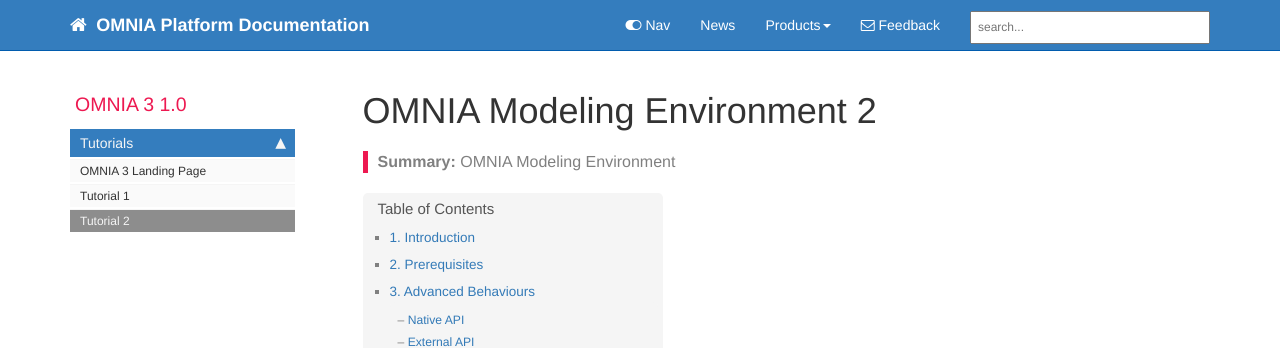
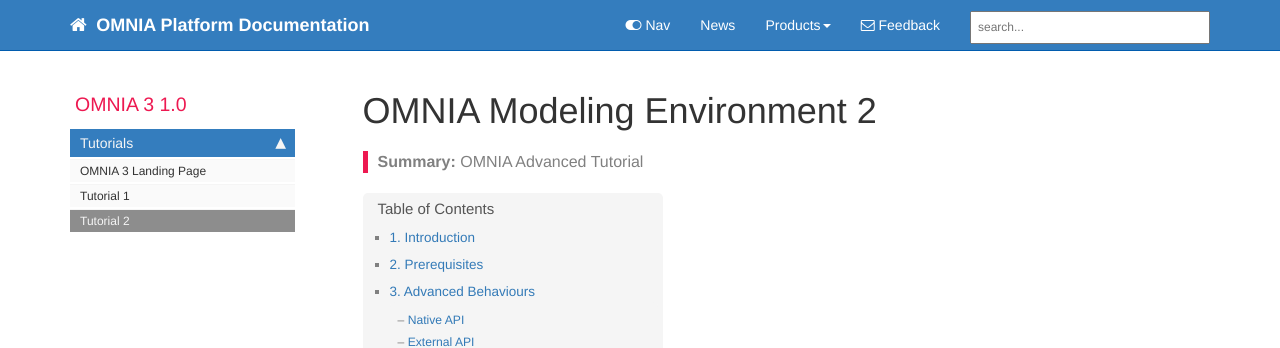
Before and after one commit to daniel8lopes/omnia3, a Jekyll site: the page built from docs/pages/omnia3/omnia3_tutorial2.md, in a window 1280 px wide and 900 px high. Shown: the top 348 px of the window. Built offline with Jekyll 4.4.1, drawn with Linux system fonts in a browser that asks for light colours; nearby versions of some CDN libraries; comment, search, counter and statistics services are not loaded.

Commit message:
Update omnia3_tutorial2.md

```diff
--- a/docs/pages/omnia3/omnia3_tutorial2.md
+++ b/docs/pages/omnia3/omnia3_tutorial2.md
@@ -1,7 +1,7 @@
 ---
 title: OMNIA Modeling Environment 2
 keywords: omnia3
-summary: "OMNIA Modeling Environment"
+summary: "OMNIA Advanced Tutorial"
 sidebar: omnia3_sidebar
 permalink: omnia3_tutorial2.html
 folder: omnia3
```
